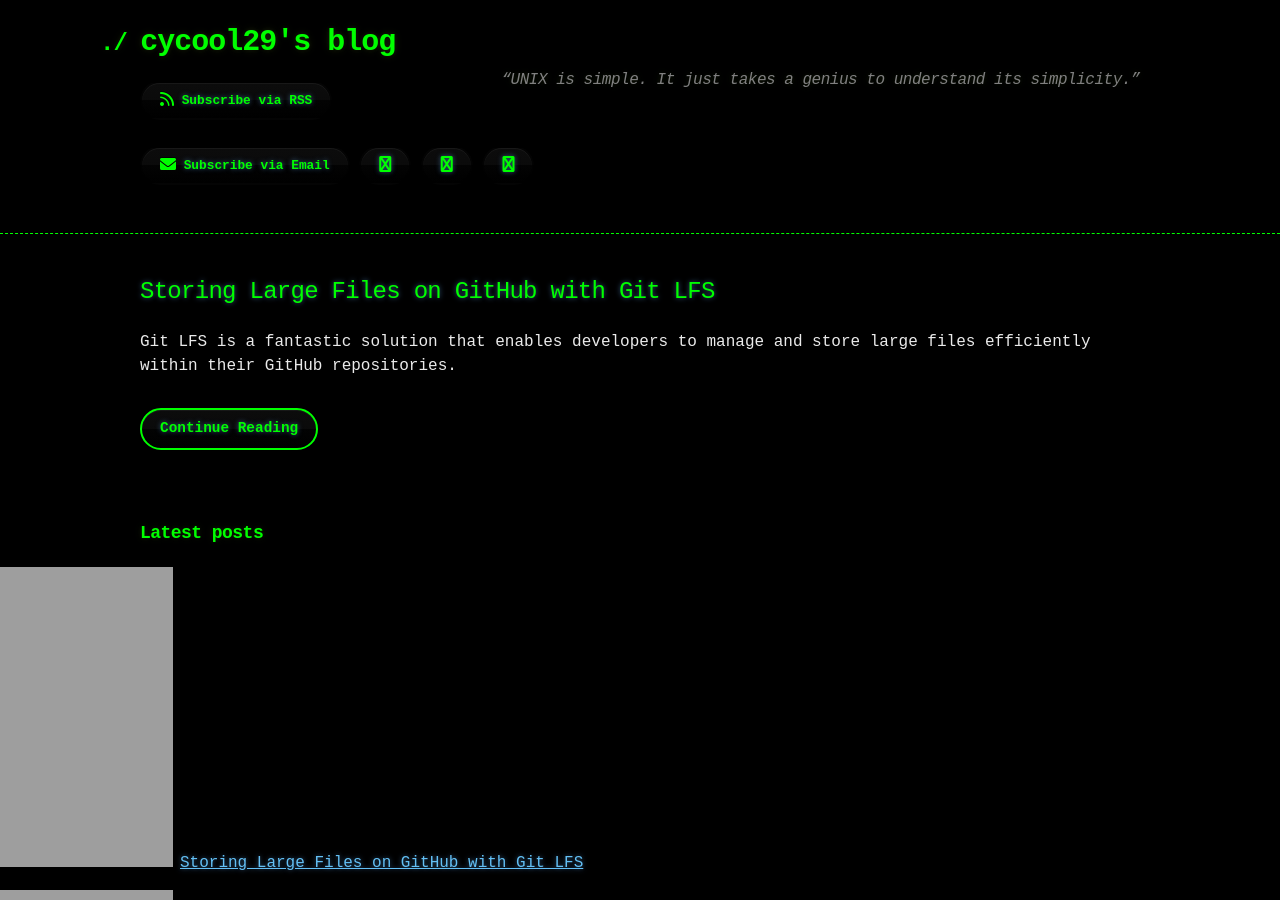
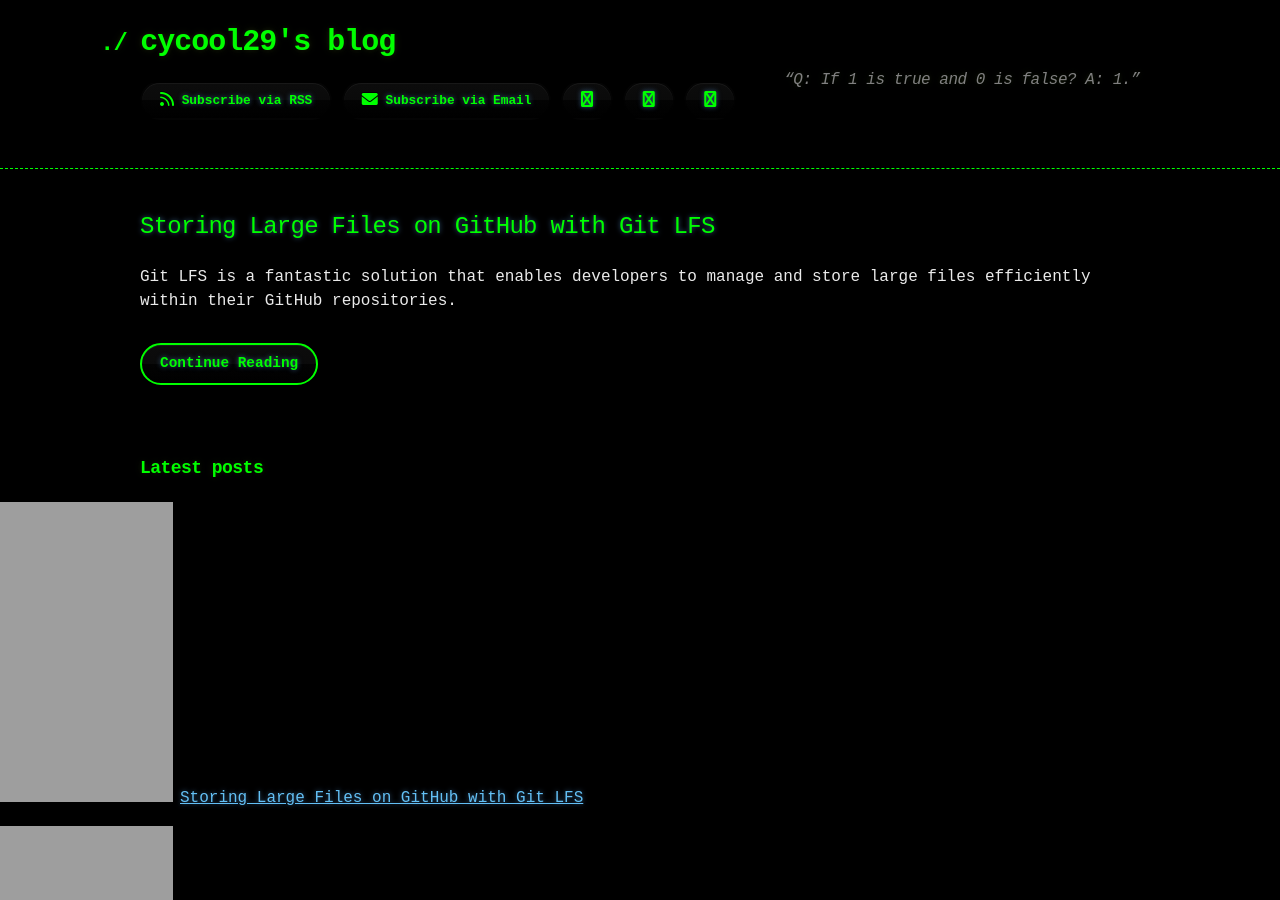
Before and after one commit to cycool29/cycool29.github.io, a Jekyll site: the page built from index.md, in a window 1280 px wide and 900 px high. Built offline with Jekyll 4.4.1, drawn with Linux system fonts in a browser that asks for light colours; a style sheet for code colours, icons or effects is not loaded.

Commit message:
Update quotes

```diff
--- a/_config.yml
+++ b/_config.yml
@@ -1,5 +1,5 @@
 title: cycool29's blog
-description: "“UNIX is simple. It just takes a genius to understand its simplicity.” "
+description: "“Q: If 1 is true and 0 is false? A: 1.” "
 bio: A high school student. Intermediate in Python, Git, Bash. Learning JavaScript. He/Him. "
 author: cycool29
 url: https://cycool29.github.io
```
